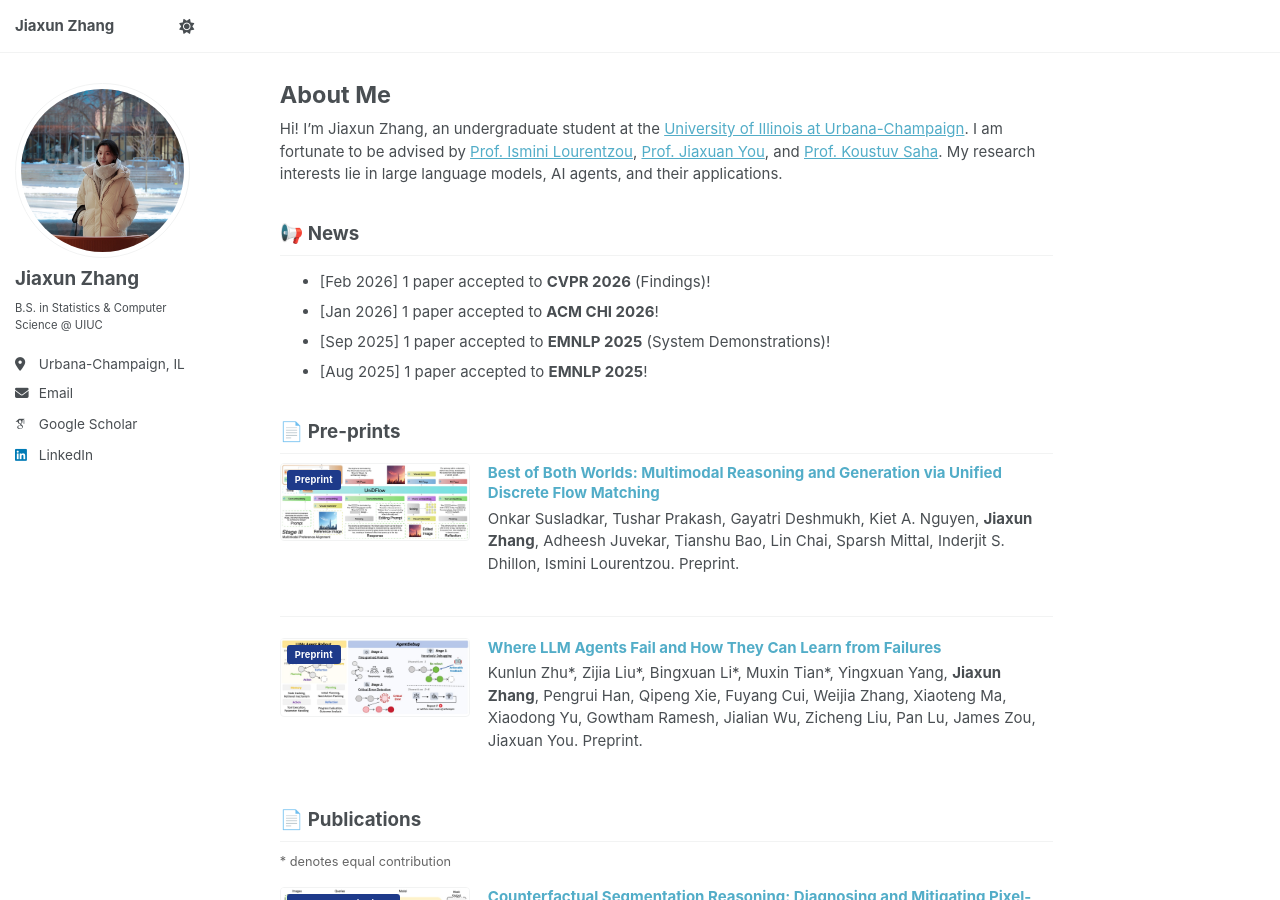
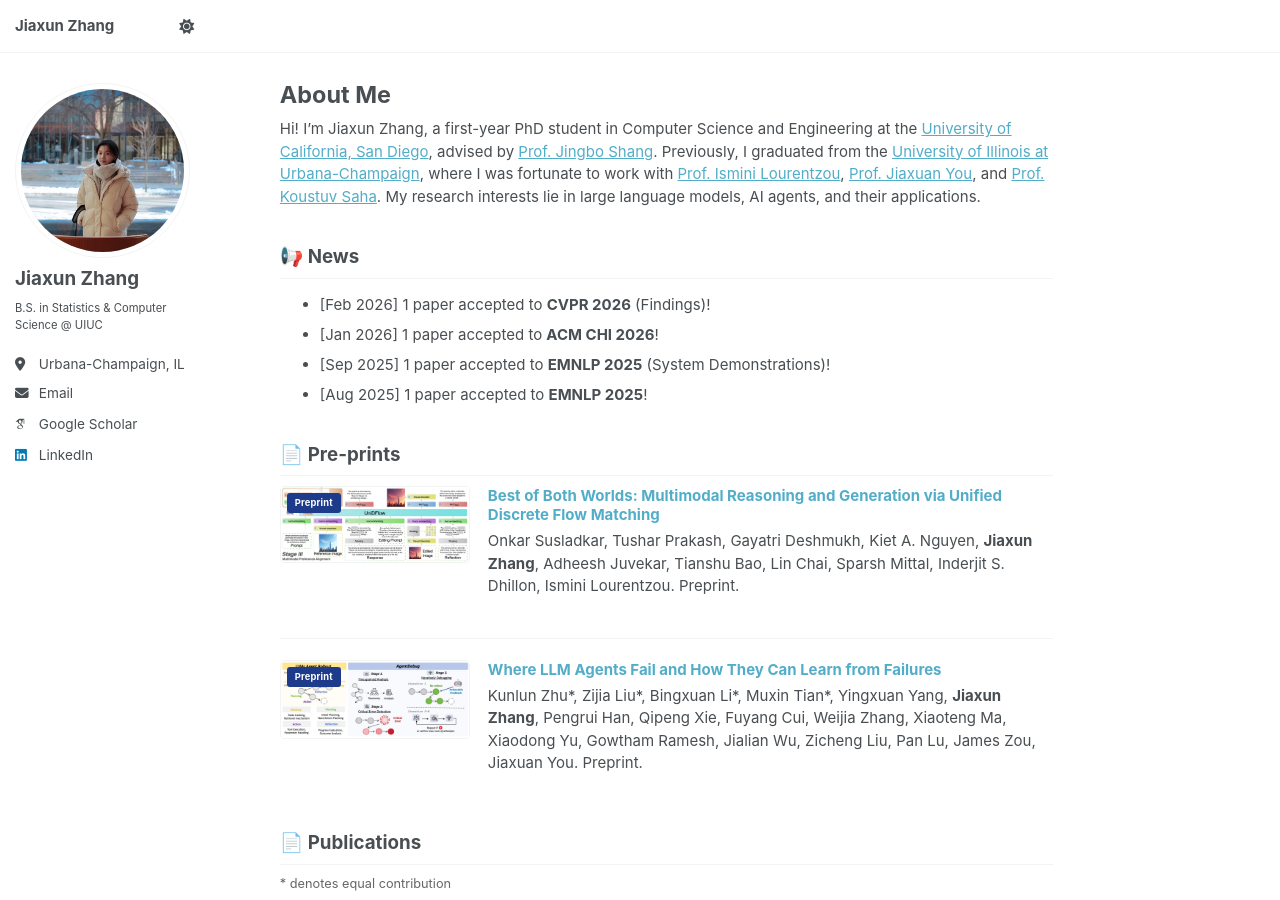
Before and after one commit to JiaxunZ/JiaxunZ.github.io, a Jekyll site: the page built from _pages/about.md, in a window 1280 px wide and 900 px high. Built offline with Jekyll 4.4.1, drawn with Linux system fonts in a browser that asks for light colours; some web fonts are replaced; a script bundle is joined from its source files by our own code; library files that are not in the unit come from our copies.

Commit message:
Update about page with UCSD PhD affiliation.
Co-authored-by: Cursor <cursoragent@cursor.com>

```diff
--- a/_pages/about.md
+++ b/_pages/about.md
@@ -9,7 +9,9 @@ redirect_from:
 
 {% include base_path %}
 
-Hi! I'm Jiaxun Zhang, an undergraduate student at the [University of Illinois at Urbana-Champaign](https://illinois.edu/). I am fortunate to be advised by [Prof. Ismini Lourentzou](https://isminoula.github.io), [Prof. Jiaxuan You](https://cs.stanford.edu/~jiaxuan/), and [Prof. Koustuv Saha](https://koustuv.com). My research interests lie in large language models, AI agents, and their applications.
+<!-- Hi! I'm Jiaxun Zhang, an undergraduate student at the [University of Illinois at Urbana-Champaign](https://illinois.edu/). I am fortunate to be advised by [Prof. Ismini Lourentzou](https://isminoula.github.io), [Prof. Jiaxuan You](https://cs.stanford.edu/~jiaxuan/), and [Prof. Koustuv Saha](https://koustuv.com). My research interests lie in large language models, AI agents, and their applications. -->
+
+Hi! I'm Jiaxun Zhang, a first-year PhD student in Computer Science and Engineering at the [University of California, San Diego](https://ucsd.edu), advised by [Prof. Jingbo Shang](https://shangjingbo1226.github.io). Previously, I graduated from the [University of Illinois at Urbana-Champaign](https://illinois.edu/), where I was fortunate to work with [Prof. Ismini Lourentzou](https://isminoula.github.io), [Prof. Jiaxuan You](https://cs.stanford.edu/~jiaxuan/), and [Prof. Koustuv Saha](https://koustuv.com). My research interests lie in large language models, AI agents, and their applications.
 
 ## 📢 News
 - [Feb 2026] 1 paper accepted to **CVPR 2026** (Findings)!
```
